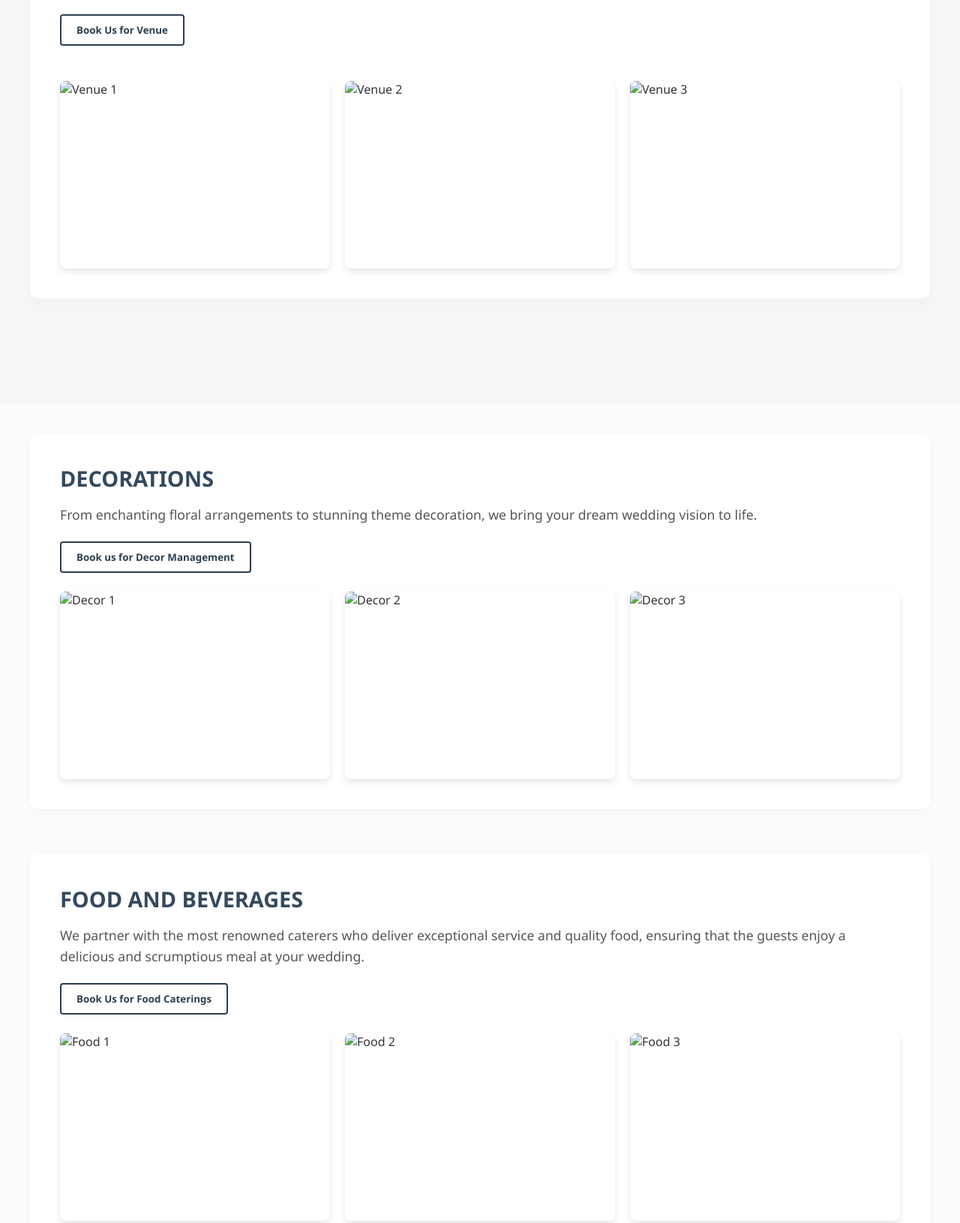
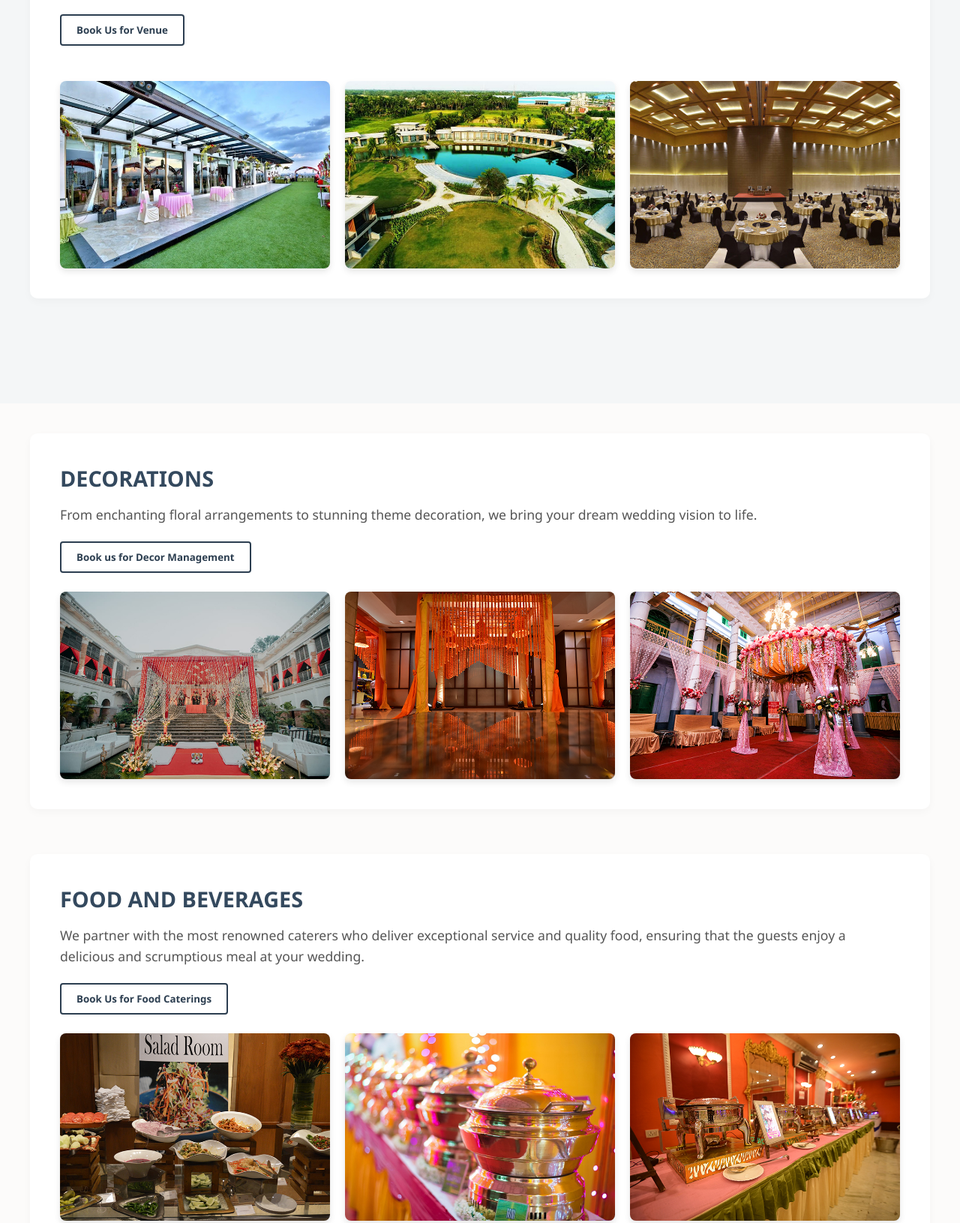
Before and after one commit to SanjanaVerma20/Event-Planner-Website, a website: page index.html in a window 1280 px wide. Shown: the part 2775-4406 px from the top of the page at 75% size. Drawn offline with nearby package versions, Linux system fonts and the light colour scheme; no server answers; files whose address does not match are found by name.

```diff
--- a/index.html
+++ b/index.html
@@ -113,9 +113,9 @@
             <button>Book Us for Venue</button>
             <br><br>
             <div class="flexbox">
-                <div class="card"><img src="assets/venue1.jpg" alt="Venue 1"></div>
-                <div class="card"><img src="assets/venue2.jpg" alt="Venue 2"></div>
-                <div class="card"><img src="assets/venue3.jpg" alt="Venue 3"></div>
+                <div class="card"><img src="venue1.jpg" alt="Venue 1"></div>
+                <div class="card"><img src="venue2.jpg" alt="Venue 2"></div>
+                <div class="card"><img src="venue3.jpg" alt="Venue 3"></div>
             </div>
         </div>
     </div>
@@ -127,9 +127,9 @@
             <br>
             <button>Book us for Decor Management</button>
             <div class="flexbox">
-                <div class="card"><img src="assets/decor1.jpg" alt="Decor 1"></div>
-                <div class="card"><img src="assets/decor2.jpg" alt="Decor 2"></div>
-                <div class="card"><img src="assets/decor3.jpg" alt="Decor 3"></div>
+                <div class="card"><img src="decor1.jpg" alt="Decor 1"></div>
+                <div class="card"><img src="decor2.jpg" alt="Decor 2"></div>
+                <div class="card"><img src="decor3.jpg" alt="Decor 3"></div>
             </div>
         </div>
 
@@ -139,9 +139,9 @@
             <br>
             <button>Book Us for Food Caterings</button>
             <div class="flexbox">
-                <div class="card"><img src="assets/food1.jpg" alt="Food 1"></div>
-                <div class="card"><img src="assets/food2.jpg" alt="Food 2"></div>
-                <div class="card"><img src="assets/food3.jpg" alt="Food 3"></div>
+                <div class="card"><img src="food1.jpg" alt="Food 1"></div>
+                <div class="card"><img src="food2.jpg" alt="Food 2"></div>
+                <div class="card"><img src="food3.jpg" alt="Food 3"></div>
             </div>
         </div>
 
@@ -151,9 +151,9 @@
             <br>
             <button>Book Us for Photography</button>
             <div class="flexbox">
-                <div class="card"><img src="assets/photo1.jpg" alt="Photography 1"></div>
-                <div class="card"><img src="assets/photo2.webp" alt="Photography 2"></div>
-                <div class="card"><img src="assets/venue3.jpg" alt="Photography 3"></div>
+                <div class="card"><img src="photo1.jpg" alt="Photography 1"></div>
+                <div class="card"><img src="photo2.webp" alt="Photography 2"></div>
+                <div class="card"><img src="venue3.jpg" alt="Photography 3"></div>
             </div>
         </div>
     </div>
```
